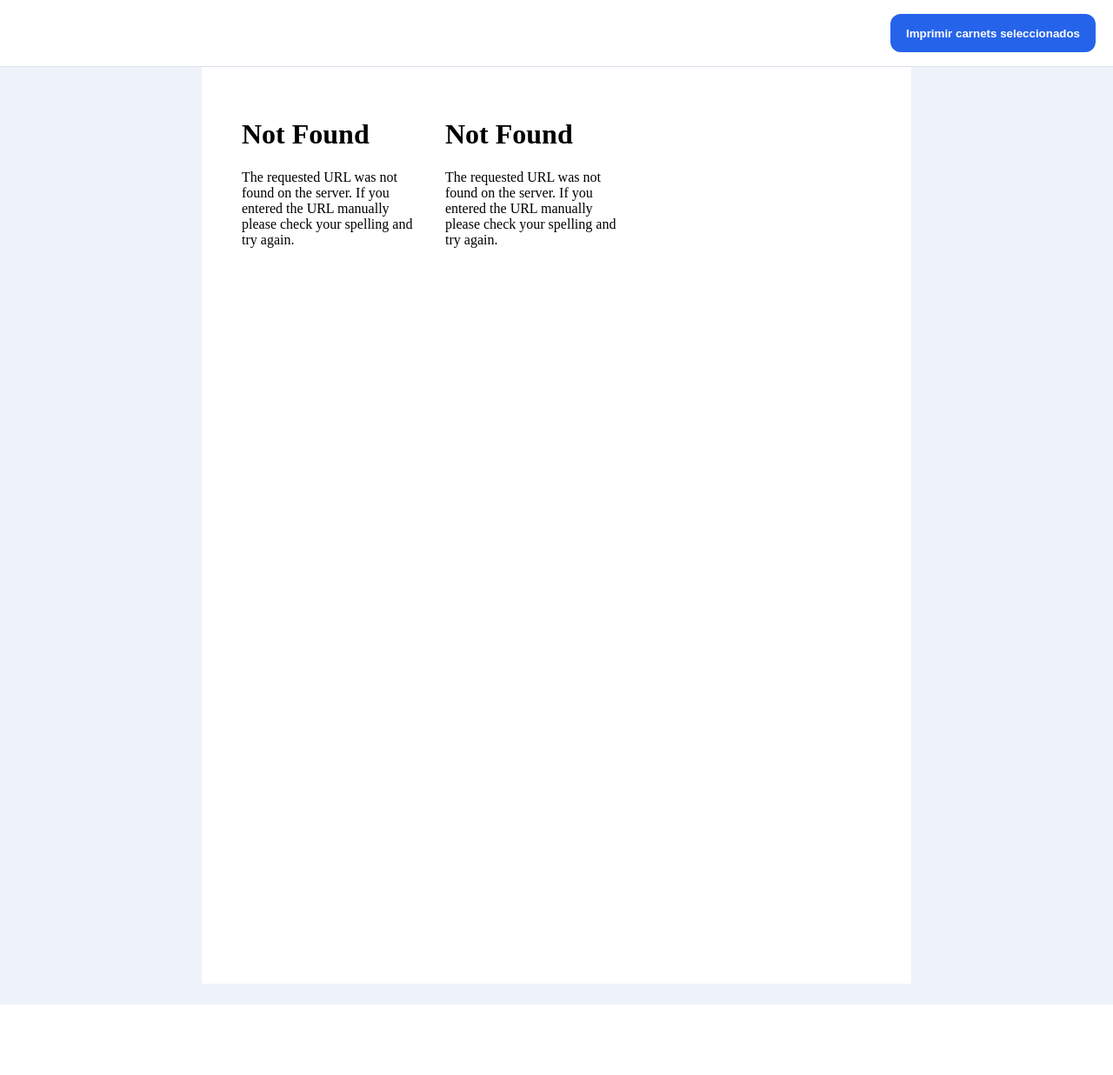
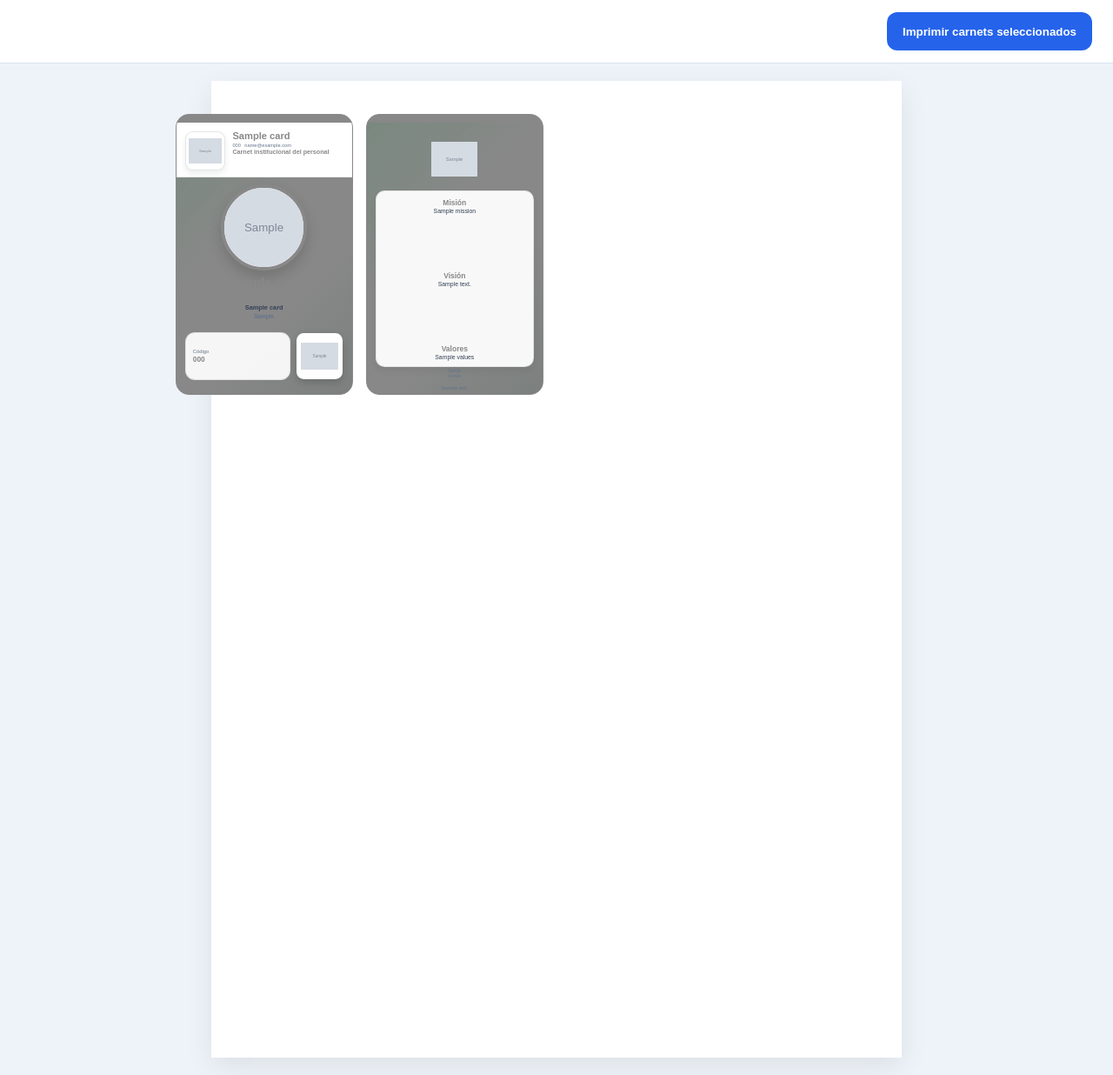
Before and after one commit to edisonclase/carnetizacion, a Python web app: template app/ui/templates/staff_cards_print_sheet.html in a window 1280 px wide. Shown: the whole page at 87% size. Before the commit the page ends 1155 px from the top, so only its background shows below. Run offline with Jinja, Linux system fonts and the light colour scheme; the template is opened without the code that fills it: most values are stand-ins (such as "Sample title", 1, 10 or a date in 2020); grey boxes marked "Sample" are stand-in pictures.

Commit message:
Render staff print sheet without iframes

```diff
--- a/app/ui/static/staff_card.css
+++ b/app/ui/static/staff_card.css
@@ -1,7 +1,10 @@
 body.card-body {
     margin: 0;
-    padding: 24px;
-    background: #f3f6fb;
+    padding: 0;
+    width: 53.98mm;
+    height: 85.60mm;
+    overflow: hidden;
+    background: #ffffff;
     font-family: Arial, Helvetica, sans-serif;
 }
 
@@ -12,7 +15,7 @@
     color: var(--card-text, #1e293b);
     border-radius: 4mm;
     overflow: hidden;
-    box-shadow: 0 10px 30px rgba(15, 23, 42, 0.12);
+    box-shadow: none;
     border: 0.35mm solid var(--card-accent, #f4c95d);
     display: flex;
     flex-direction: column;
--- a/app/ui/templates/staff_cards_print_sheet.html
+++ b/app/ui/templates/staff_cards_print_sheet.html
@@ -3,86 +3,226 @@
 <head>
     <meta charset="UTF-8" />
     <title>Impresión múltiple de carnets de personal</title>
-    <link rel="stylesheet" href="/static/student_card_single_print.css" />
+    <link rel="stylesheet" href="/static/staff_card.css" />
+
     <style>
-        body {
-            background: #eef3f9;
+        @page {
+            size: A4 portrait;
+            margin: 8mm;
         }
 
-        .print-sheet-page {
-            width: 216mm;
-            min-height: 279mm;
-            margin: 0 auto 24px;
+        html,
+        body {
+            margin: 0;
+            padding: 0;
+            background: #eef3f9;
+            font-family: Arial, Helvetica, sans-serif;
+        }
+
+        .toolbar {
+            position: sticky;
+            top: 0;
+            z-index: 100;
+            background: #ffffff;
+            border-bottom: 1px solid #d9e2f0;
+            padding: 14px 24px;
+            display: flex;
+            justify-content: flex-end;
+        }
+
+        .toolbar button {
+            height: 44px;
+            border: none;
+            border-radius: 12px;
+            padding: 0 18px;
+            background: #2563eb;
+            color: #ffffff;
+            font-weight: 700;
+            cursor: pointer;
+        }
+
+        .print-page {
+            width: 210mm;
+            min-height: 297mm;
+            margin: 20px auto;
             padding: 10mm;
-            background: white;
+            background: #ffffff;
+            box-shadow: 0 10px 30px rgba(0,0,0,0.08);
+            display: grid;
+            grid-template-columns: repeat(2, 112mm);
+            grid-auto-rows: 90mm;
+            gap: 14mm 8mm;
+            justify-content: center;
+            align-content: start;
             box-sizing: border-box;
-            display: grid;
-            grid-template-columns: repeat(2, 1fr);
-            gap: 10mm;
             page-break-after: always;
         }
 
-        .staff-print-pair {
+        .staff-card-pair {
             display: grid;
-            grid-template-columns: 1fr 1fr;
+            grid-template-columns: 53.98mm 53.98mm;
             gap: 4mm;
             align-items: start;
-            justify-items: center;
+            justify-content: center;
         }
 
-        .staff-print-pair iframe {
-            width: 58mm;
-            height: 91mm;
-            border: none;
-            background: white;
-            overflow: hidden;
+        .staff-card-pair .card {
+            box-shadow: none;
         }
 
         @media print {
-            .print-toolbar {
+            html,
+            body {
+                background: #ffffff;
+            }
+
+            .toolbar {
                 display: none;
             }
 
-            body {
-                background: white;
-            }
-
-            .print-sheet-page {
+            .print-page {
                 margin: 0;
+                padding: 8mm;
                 box-shadow: none;
                 page-break-after: always;
-            }
-
-            .staff-print-pair iframe {
-                width: 58mm;
-                height: 91mm;
             }
         }
     </style>
 </head>
 <body>
-    <div class="print-toolbar">
-        <button type="button" onclick="window.print()">Imprimir carnets seleccionados</button>
+
+<div class="toolbar">
+    <button type="button" onclick="window.print()">
+        Imprimir carnets seleccionados
+    </button>
+</div>
+
+{% for page in pages %}
+<section class="print-page">
+
+    {% for card in page %}
+    <div class="staff-card-pair">
+
+        <article
+            class="card staff-card-front"
+            style="
+                --card-bg: {{ card.center_background_color or '#ffffff' }};
+                --card-text: {{ card.center_text_color or '#1e293b' }};
+                --card-primary: {{ card.center_primary_color or '#1f8f4a' }};
+                --card-secondary: {{ card.center_secondary_color or '#0b3d24' }};
+                --card-accent: {{ card.center_accent_color or '#f4c95d' }};
+            "
+        >
+            <div class="card-topbar"></div>
+
+            <header class="staff-brand-header">
+                <div class="staff-logo-badge">
+                    {% if card.center_logo_url %}
+                    <img src="{{ card.center_logo_url }}" alt="Logo del centro" class="center-logo" />
+                    {% else %}
+                    <div class="center-logo center-logo-placeholder"></div>
+                    {% endif %}
+                </div>
+
+                <div class="staff-brand-copy">
+                    <h1>{{ card.center_name }}</h1>
+
+                    <div class="staff-brand-meta">
+                        {% if card.phone %}<span>{{ card.phone }}</span>{% endif %}
+                        {% if card.email %}<span>{{ card.email }}</span>{% endif %}
+                    </div>
+
+                    <p class="staff-card-title">Carnet institucional del personal</p>
+                </div>
+            </header>
+
+            <section class="staff-photo-section">
+                {% if card.staff_photo_url %}
+                <img src="{{ card.staff_photo_url }}" alt="Foto del personal" class="staff-photo" />
+                {% else %}
+                <div class="staff-photo-placeholder">Foto</div>
+                {% endif %}
+            </section>
+
+            <section class="staff-identity-section">
+                <h2>{{ card.staff_full_name }}</h2>
+                <p class="staff-position">{{ card.staff_position_label }}</p>
+                <p class="staff-group">{{ card.staff_group_label }}</p>
+                {% if card.staff_department %}
+                <p class="staff-department">{{ card.staff_department }}</p>
+                {% endif %}
+            </section>
+
+            <footer class="staff-footer">
+                <div class="staff-credential-box">
+                    <span>Código</span>
+                    <strong>{{ card.staff_code or card.staff_id }}</strong>
+                </div>
+
+                <div class="staff-qr-box">
+                    {% if card.qr_image_url %}
+                    <img src="{{ card.qr_image_url }}" alt="QR del personal" class="staff-qr-image" />
+                    {% else %}
+                    <div class="staff-qr-placeholder">QR</div>
+                    {% endif %}
+                </div>
+            </footer>
+        </article>
+
+        <article
+            class="card staff-card-back"
+            style="
+                --card-bg: {{ card.center_background_color or '#ffffff' }};
+                --card-text: {{ card.center_text_color or '#1e293b' }};
+                --card-primary: {{ card.center_primary_color or '#1f8f4a' }};
+                --card-secondary: {{ card.center_secondary_color or '#0b3d24' }};
+                --card-accent: {{ card.center_accent_color or '#f4c95d' }};
+            "
+        >
+            <div class="card-topbar"></div>
+
+            <header class="staff-back-header">
+                <div class="staff-back-logo-wrap">
+                    {% if card.center_logo_url %}
+                    <img src="{{ card.center_logo_url }}" alt="Logo del centro" class="staff-back-logo" />
+                    {% else %}
+                    <div class="staff-back-logo center-logo-placeholder"></div>
+                    {% endif %}
+                </div>
+            </header>
+
+            <section class="staff-back-panel">
+                <div class="staff-back-block">
+                    <h3>Misión</h3>
+                    <p>{{ card.mission or "-" }}</p>
+                </div>
+
+                <div class="staff-back-block">
+                    <h3>Visión</h3>
+                    <p>{{ card.vision or "-" }}</p>
+                </div>
+
+                <div class="staff-back-block">
+                    <h3>Valores</h3>
+                    <p>{{ card.values or "-" }}</p>
+                </div>
+            </section>
+
+            <section class="staff-loss-strip">
+                <p>{{ card.card_loss_notice or "Si encuentra este carnet, favor devolverlo al centro." }}</p>
+                <p>{{ card.card_loss_contact or card.phone or card.email or "Contacte al centro educativo." }}</p>
+            </section>
+
+            <footer class="staff-back-footer">
+                <span>{{ card.card_footer_text or "by Aula Nova" }}</span>
+            </footer>
+        </article>
+
     </div>
+    {% endfor %}
 
-    {% for page in pages %}
-    <main class="print-sheet-page">
-        {% for staff in page %}
-        <section class="staff-print-pair">
-            <iframe
-                src="/staff/{{ staff.id }}/card/front?v={{ staff.id }}"
-                title="Frente carnet personal {{ staff.id }}"
-                loading="eager"
-            ></iframe>
+</section>
+{% endfor %}
 
-            <iframe
-                src="/staff/{{ staff.id }}/card/back?v={{ staff.id }}"
-                title="Reverso carnet personal {{ staff.id }}"
-                loading="eager"
-            ></iframe>
-        </section>
-        {% endfor %}
-    </main>
-    {% endfor %}
 </body>
 </html>
```
Also changed, not shown: app/api/routes/ui.py (+10 -1 lines).
